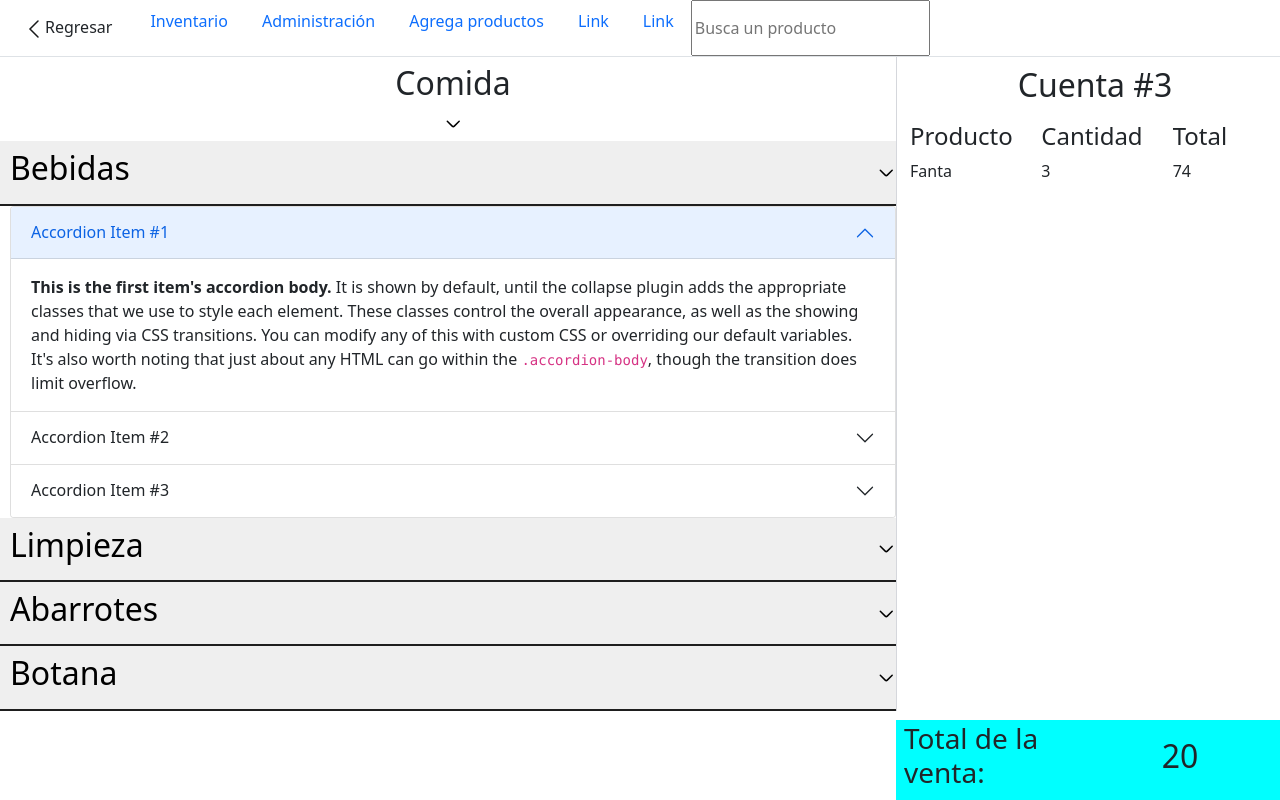
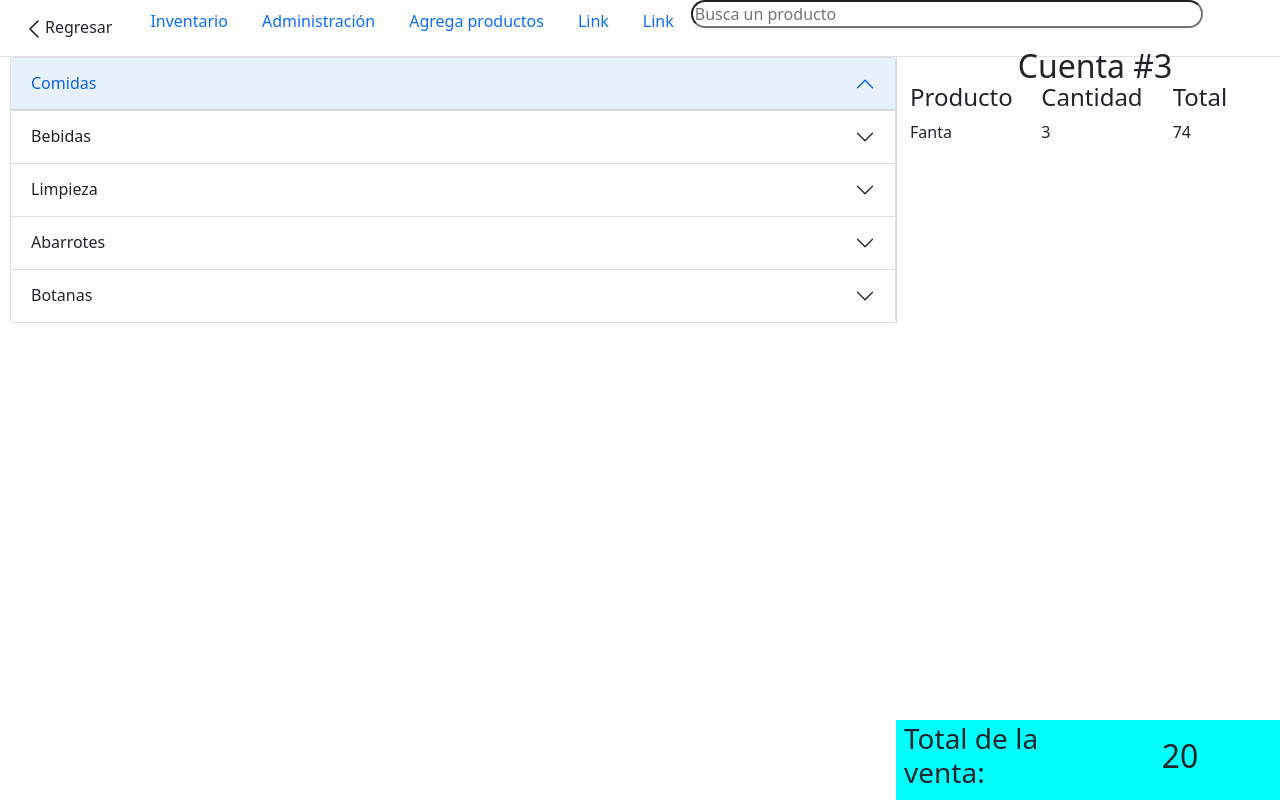
Before and after one commit to CristoSparda/Store-Project, a PHP site: page /store-project/vendedor.php in a window 1280 px wide. Run offline with PHP 8.4, Linux system fonts and the light colour scheme; the visitor is signed in with stand-in values (Sample User, id 1); data that the repository does not hold is empty.

Commit message:
some changes left in the accordion lst itme

```diff
--- a/style.css
+++ b/style.css
@@ -60,6 +60,12 @@ p{
 
 .producto{
     margin: 8px;
+}
+
+.busqueda{
+    border-radius: 32px;
+    height: 80%;
+    width: 40%;
 }
 
 .imgProducto{
--- a/vendedor.php
+++ b/vendedor.php
@@ -67,21 +67,20 @@
             <a class="nav-link" href="#">Link</a>
         </li>
 
-        <input type="text" placeholder="Busca un producto" id="buscador">
+        <input class="busqueda" type="text" placeholder="Busca un producto" id="buscador">
     </ul>
     <div class="contenedor">
         <div class="categoriaLateral">
 
             <!-- Categorias en el menu lateral -->
-
-            <div class="accordion row">
-                <button class="btn Drop" data-bs-toggle="collapse" href="#collapseComida" role="button" aria-expanded="false" aria-controls="collapseComida">
-                    <h2>Comida</h2>
-                    <img src="Icons/arrowDown.svg" alt="" srcset="">
+            <div class="accordion" id="accordionPanelsStayOpenExample">
+                <div class="accordion-item">
+                    <h2 class="accordion-header">
+                    <button class="accordion-button" type="button" data-bs-toggle="collapse" data-bs-target="#panelsStayOpen-collapseOne" aria-expanded="true" aria-controls="panelsStayOpen-collapseOne">
+                        Comidas
                     </button>
-            </div>
-
-            <div class="collapse multi-collapse" id="collapseComida">
+                    </h2>
+                    <div id="panelsStayOpen-collapseOne" class="accordion-collapse collapse show">
                         <div class="rowInventario">
                         <!-- ciclo para mostrar solo la categoria comida  -->
                         <?php
@@ -98,53 +97,15 @@
                         ?>
                         </div>
                     </div>
-
-            <div class="accordion row">
-                <button class="Drop" id="dropBebida">
-                    <h2>Bebidas</h2>
-                    <img src="Icons/arrowDown.svg" alt="" srcset="">
-                </button>
                 </div>
 
-            <div class="contenedorCategoria" id="collapseBebida">
-                <div class="accordion" id="accordionExample">
                 <div class="accordion-item">
                     <h2 class="accordion-header">
-      <button class="accordion-button" type="button" data-bs-toggle="collapse" data-bs-target="#collapseOne" aria-expanded="true" aria-controls="collapseOne">
-        Accordion Item #1
+                    <button class="accordion-button collapsed" type="button" data-bs-toggle="collapse" data-bs-target="#panelsStayOpen-collapseTwo" aria-expanded="false" aria-controls="panelsStayOpen-collapseTwo">
+                        Bebidas
                     </button>
                     </h2>
-    <div id="collapseOne" class="accordion-collapse collapse show" data-bs-parent="#accordionExample">
-      <div class="accordion-body">
-        <strong>This is the first item's accordion body.</strong> It is shown by default, until the collapse plugin adds the appropriate classes that we use to style each element. These classes control the overall appearance, as well as the showing and hiding via CSS transitions. You can modify any of this with custom CSS or overriding our default variables. It's also worth noting that just about any HTML can go within the <code>.accordion-body</code>, though the transition does limit overflow.
-      </div>
-    </div>
-  </div>
-  <div class="accordion-item">
-    <h2 class="accordion-header">
-      <button class="accordion-button collapsed" type="button" data-bs-toggle="collapse" data-bs-target="#collapseTwo" aria-expanded="false" aria-controls="collapseTwo">
-        Accordion Item #2
-      </button>
-    </h2>
-    <div id="collapseTwo" class="accordion-collapse collapse" data-bs-parent="#accordionExample">
-      <div class="accordion-body">
-        <strong>This is the second item's accordion body.</strong> It is hidden by default, until the collapse plugin adds the appropriate classes that we use to style each element. These classes control the overall appearance, as well as the showing and hiding via CSS transitions. You can modify any of this with custom CSS or overriding our default variables. It's also worth noting that just about any HTML can go within the <code>.accordion-body</code>, though the transition does limit overflow.
-      </div>
-    </div>
-  </div>
-  <div class="accordion-item">
-    <h2 class="accordion-header">
-      <button class="accordion-button collapsed" type="button" data-bs-toggle="collapse" data-bs-target="#collapseThree" aria-expanded="false" aria-controls="collapseThree">
-        Accordion Item #3
-      </button>
-    </h2>
-    <div id="collapseThree" class="accordion-collapse collapse" data-bs-parent="#accordionExample">
-      <div class="accordion-body">
-        <strong>This is the third item's accordion body.</strong> It is hidden by default, until the collapse plugin adds the appropriate classes that we use to style each element. These classes control the overall appearance, as well as the showing and hiding via CSS transitions. You can modify any of this with custom CSS or overriding our default variables. It's also worth noting that just about any HTML can go within the <code>.accordion-body</code>, though the transition does limit overflow.
-      </div>
-    </div>
-  </div>
-</div>
+                    <div id="panelsStayOpen-collapseTwo" class="accordion-collapse collapse">
                         <div class="rowInventario">
                         <!-- ciclo para mostrar solo la categoria bebidas  -->
                         <?php
@@ -161,15 +122,15 @@
                         ?>
                     </div>
                     </div>
-
-            <div class="accordion row">
-                <button class="Drop" id="dropLimpieza">
-                    <h2>Limpieza</h2>
-                    <img src="Icons/arrowDown.svg" alt="" srcset="">
-                </button>
                 </div>
 
-            <div class="contenedorCategoria" id="collapseLimpieza">
+                <div class="accordion-item">
+                    <h2 class="accordion-header">
+                    <button class="accordion-button collapsed" type="button" data-bs-toggle="collapse" data-bs-target="#panelsStayOpen-collapseLimp" aria-expanded="false" aria-controls="panelsStayOpen-collapseLimp">
+                        Limpieza
+                    </button>
+                    </h2>
+                    <div id="panelsStayOpen-collapseLimp" class="accordion-collapse collapse">
                         <div class="rowInventario">
                         <!-- ciclo para mostrar solo la categoria limpieza -->
                         <?php
@@ -186,15 +147,15 @@
                         ?>
                     </div>
                     </div>
-
-            <div class="accordion row">
-                <button class="Drop" id="dropAbarrotes">
-                    <h2>Abarrotes</h2>
-                    <img src="Icons/arrowDown.svg" alt="" srcset="">
-                </button>
                 </div>
 
-            <div class="contenedorCategoria" id="collapseAbarrotes">
+                <div class="accordion-item">
+                    <h2 class="accordion-header">
+                    <button class="accordion-button collapsed" type="button" data-bs-toggle="collapse" data-bs-target="#panelsStayOpen-collapseAbarr" aria-expanded="false" aria-controls="panelsStayOpen-collapseAbarr">
+                        Abarrotes
+                    </button>
+                    </h2>
+                    <div id="panelsStayOpen-collapseAbarr" class="accordion-collapse collapse">
                         <div class="rowInventario">
                             <!-- ciclo para mostrar solo la categoria abarrotes  -->
                             <?php
@@ -212,15 +173,16 @@
                             ?>
                         </div>
                     </div>
-
-            <div class="accordion row">
-                <button class="Drop" id="dropBotana">
-                    <h2>Botana</h2>
-                    <img src="Icons/arrowDown.svg" alt="" srcset="">
-                </button>
                 </div>
 
-            <div class="contenedorCategoria" id="collapseBotana">
+                <div class="accordion-item">
+                    <h2 class="accordion-header">
+                    <button class="accordion-button collapsed" type="button" data-bs-toggle="collapse" data-bs-target="#panelsStayOpen-collapseBotana" aria-expanded="false" aria-controls="panelsStayOpen-collapseBotana">
+                        Botanas
+                    </button>
+                    </h2>
+                    <div id="panelsStayOpen-collapseBotana" class="accordion-collapse collapse">
+                        watefok
                         <div class="rowInventario">
                             <!-- ciclo para mostrar solo la categoria Botana  -->
                             <?php
@@ -236,6 +198,8 @@
                             <?php
                             }
                             ?>
+                        </div>
+                    </div>
                 </div>
             </div>
 
```
Lines whose indentation alone changed are shown as unchanged.
